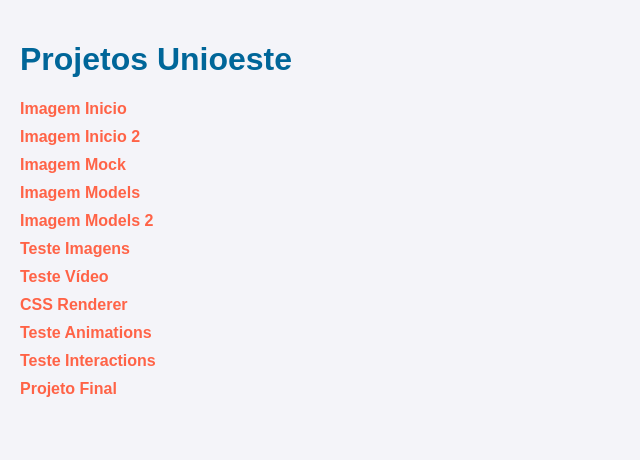
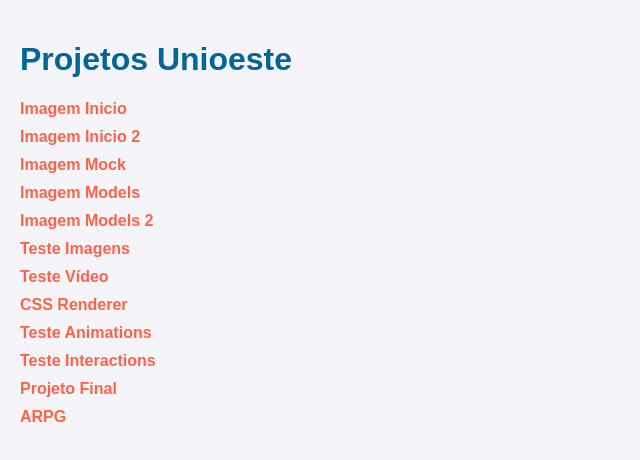
Before and after one commit to shakmatton/unioeste, a plain HTML site: page index.html in a window 1280 px wide. Shown: the full height of the page, 0-640 px from the left. Drawn offline with Linux system fonts and the light colour scheme.

Commit message:
updated index.html

```diff
--- a/index.html
+++ b/index.html
@@ -55,6 +55,7 @@
             <li><a class="subproject" href="teste-animations/index.html">Teste Animations</a></li>
             <li><a class="subproject" href="teste-interactions/index.html">Teste Interactions</a></li>
             <li><a class="subproject" href="projeto-final/index.html">Projeto Final</a></li>
+            <li><a class="subproject" href="arpg/index.html">ARPG</a></li>
         </ul>
     </div>
 </body>
```
